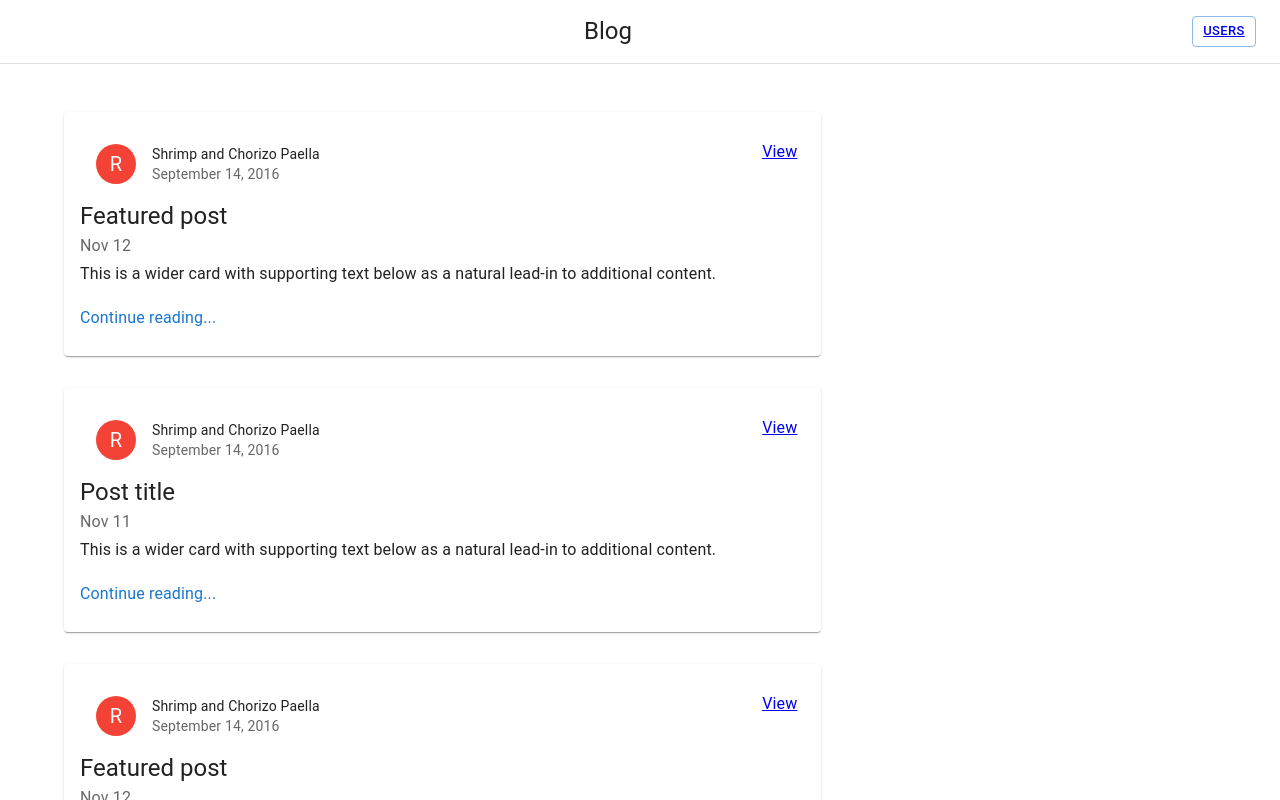
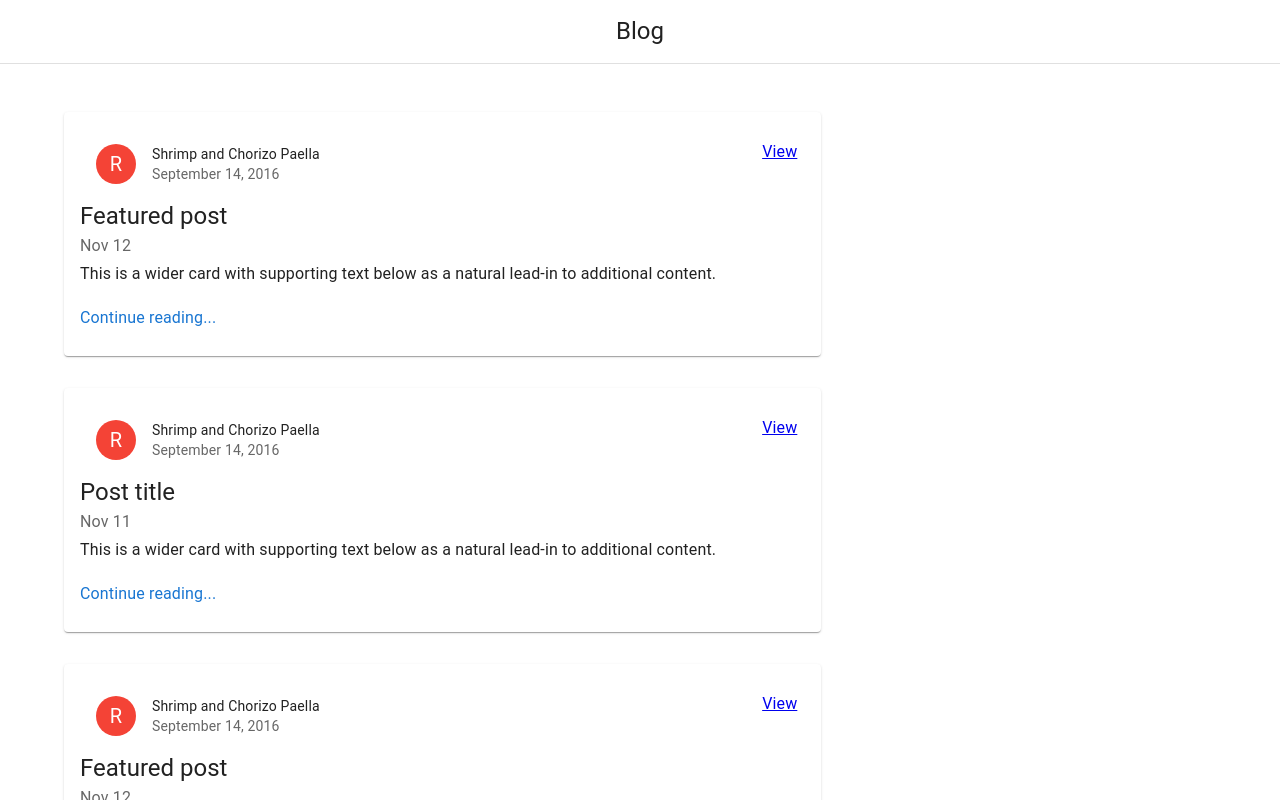
Before and after one commit to eslamelkholy/blogs, a React (Create React App) app in the folder client/: page / in a window 1280 px wide. Shown: the top 800 px of the page. Built offline with nearby package versions, Linux system fonts and the light colour scheme.

Commit message:
hide users from ordinary user

```diff
--- a/client/src/App.tsx
+++ b/client/src/App.tsx
@@ -1,14 +1,23 @@
+import { useState, useEffect } from 'react';
 import { BrowserRouter, Route, Routes } from 'react-router-dom';
 
+import PostDetails from './container/PostDetails';
 import Header from './components/Header/Header';
 import Blog from './container/Home';
 import Users from './container/User';
-import PostDetails from './container/PostDetails';
 
 function App() {
+  const [role, setRole] = useState({ role: 'user' });
+
+  useEffect(() => {
+    const userRole = JSON.parse(localStorage.getItem('role') as any);
+    if (userRole) {
+      setRole(userRole);
+    }
+  }, []);
   return (
     <BrowserRouter>
-      <Header title='Blog' />
+      <Header title='Blog' role={role} />
       <Routes>
         <Route path='/' element={<Blog />} />
         <Route path='users' element={<Users />} />
--- a/client/src/components/Header/Header.tsx
+++ b/client/src/components/Header/Header.tsx
@@ -6,10 +6,13 @@ import { Link } from 'react-router-dom';
 
 interface HeaderProps {
   title: string;
+  role: {
+    role: string;
+  };
 }
 
 export default function Header(props: HeaderProps) {
-  const { title } = props;
+  const { title, role } = props;
 
   return (
     <React.Fragment>
@@ -17,9 +20,11 @@ export default function Header(props: HeaderProps) {
         <Typography component='h2' variant='h5' color='inherit' align='center' noWrap sx={{ flex: 1 }}>
           {title}
         </Typography>
-        <Button variant='outlined' size='small'>
-          <Link to='/users'>Users</Link>
-        </Button>
+        {role.role === 'admin' && (
+          <Button variant='outlined' size='small'>
+            <Link to='/users'>Users</Link>
+          </Button>
+        )}
       </Toolbar>
       <Toolbar component='nav' variant='dense' sx={{ justifyContent: 'space-between', overflowX: 'auto' }}></Toolbar>
     </React.Fragment>
```
